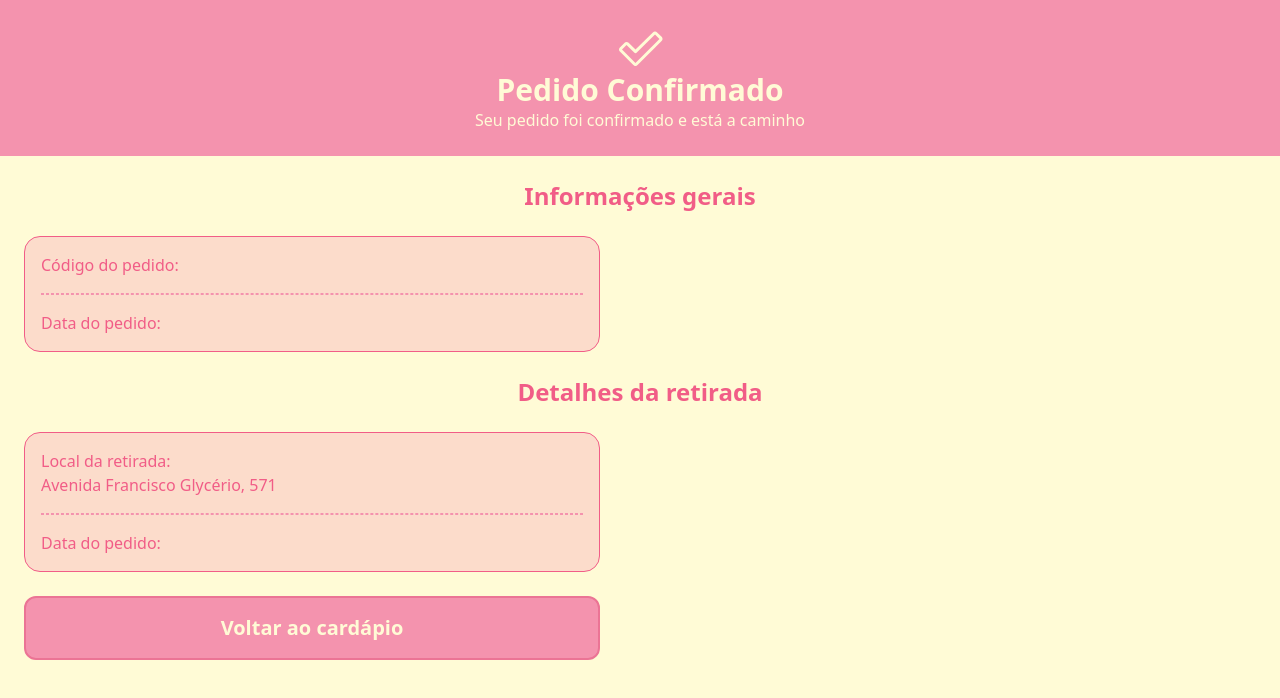
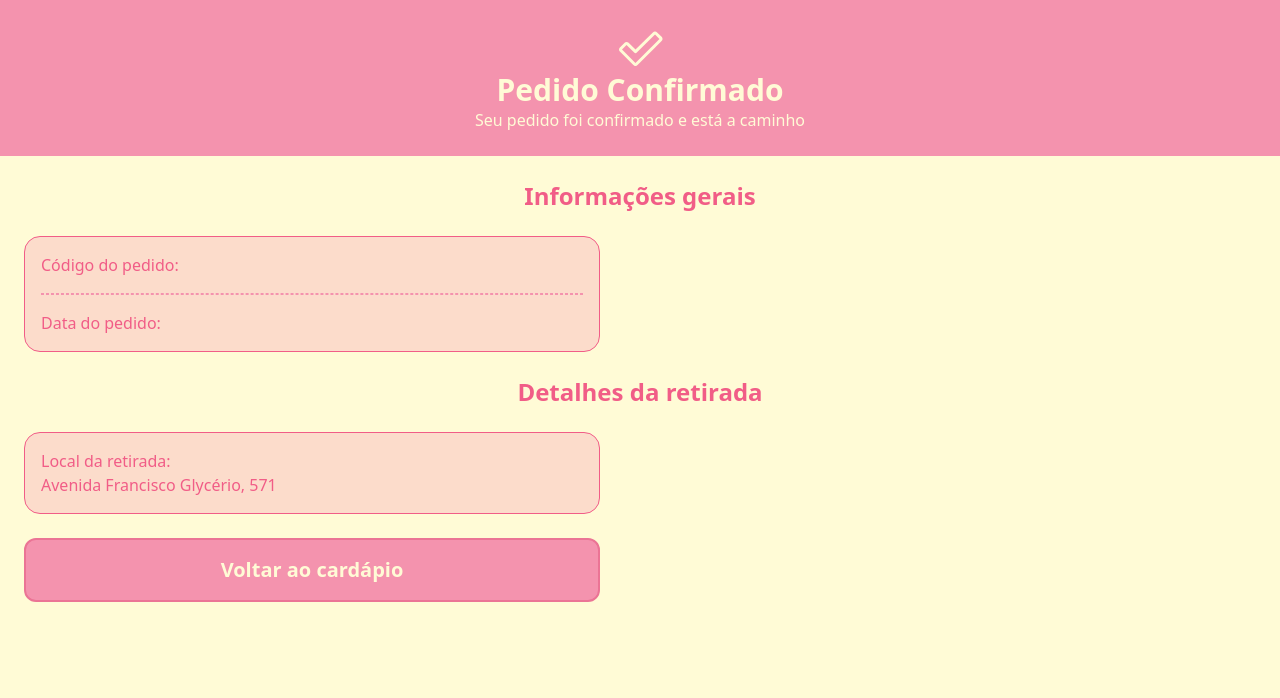
Before and after one commit to odutra-dev/projeto-5dsm, a Next.js app in the folder web/: page /pedidoRealizado in a window 1280 px wide. Shown: the top 698 px of the page. Built offline with nearby package versions, Linux system fonts and the light colour scheme.

Commit message:
feat(web): remove campo desneceassário

```diff
--- a/web/src/app/pedidoRealizado/page.tsx
+++ b/web/src/app/pedidoRealizado/page.tsx
@@ -63,11 +63,6 @@ export const PedidoRealizado = () => {
                 : "Avenida Francisco Glycério, 571"}
             </p>
           </div>
-          <hr className="w-full border-1 border-primary border-dashed" />
-          <div className="text-primary-text flex justify-between">
-            <p>Data do pedido:</p>
-            <p>{pedido?.data}</p>
-          </div>
         </div>
 
         <Link
```
